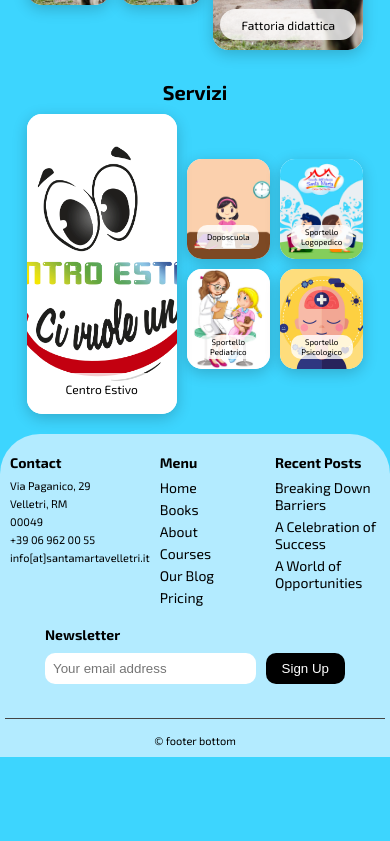
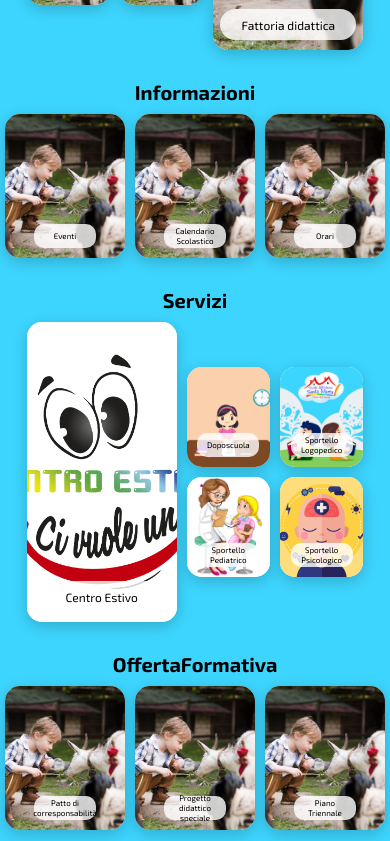
Before and after one commit to MarcolinoA/santamarta, a Next.js app in the folder frontend/: page / in a window 390 px wide. Shown: the part 727-1568 px from the top of the page. Before the commit the page ends 1484 px from the top, so only its background shows below. Built offline with nearby package versions, Linux system fonts and the light colour scheme; no server answers.

Commit message:
crated two new sections

```diff
--- a/frontend/src/Styles/Card.module.css
+++ b/frontend/src/Styles/Card.module.css
@@ -198,6 +198,12 @@
   transform: translateY(-5px);
 }
 
+/* SQUARE CARD*/
+.squareCard {
+	width: 500px;
+	height: 500px;
+}
+
 @media (max-width: 408px) {
 	.cardTable {
 		padding: 0px;
@@ -266,6 +272,26 @@
 	.cardSection {
 		gap: 10px;
 	}
+
+	.squareCard {
+		flex: 1 1 auto;
+		box-sizing: border-box;
+		width: 100%;
+		max-width: 250px;
+		height: auto;
+		aspect-ratio: 5 / 6;
+		min-width: 120px;
+		min-height: 120px;
+	}
+
+	.cardNameSquare {
+		width: 50px;
+		height: 12px;
+		font-size: 10px;
+		padding: 6px;
+		border-radius: 10px;
+		font-size: 8px;
+	}
 }
 
 @media (min-width: 409px) and (max-width: 640px) {
@@ -328,6 +354,24 @@
 		font-size: 8px;
 		margin: 5px;
 	}
+
+	.squareCard {
+		flex: 1 1 auto;
+		box-sizing: border-box;
+		width: 100%;
+		max-width: 250px;
+		height: auto;
+		aspect-ratio: 5 / 6;
+		min-width: 135px;
+		min-height: 135px;
+	}
+
+	.cardNameSquare {
+		width: 90px;
+		height: 12px;
+		font-size: 11px;
+		padding: 8px;
+	}
 }
 
 @media (min-width: 641px) and (max-width: 768px) {
@@ -387,6 +431,23 @@
 		font-size: 13px;
 		margin: 5px;
 	}
+
+	.squareCard {
+		flex: 1 1 auto;
+		box-sizing: border-box;
+		width: 100%;
+		max-width: 250px;
+		height: auto;
+		aspect-ratio: 5 / 6;
+		min-width: 210px;
+		min-height: 210px;
+	}
+
+	.cardNameSquare {
+		width: 150px;
+		height: 18px;
+		font-size: 15px;
+	}
 }
 
 @media (min-width: 769px) and (max-width: 1024px) {
@@ -435,6 +496,23 @@
 
 	.cardBack p {
 		font-size: 15px;
+	}
+
+	.squareCard {
+		flex: 1 1 auto;
+		box-sizing: border-box;
+		width: 100%;
+		max-width: 250px;
+		height: auto;
+		aspect-ratio: 5 / 6;
+		min-width: 255px;
+		min-height: 255px;
+	}
+
+	.cardNameSquare {
+		width: 200px;
+		height: 20px;
+		font-size: 18px;
 	}
 }
 
@@ -485,11 +563,45 @@
 	.cardBack p {
 		font-size: 18px;
 	}
+
+	.squareCard {
+		flex: 1 1 auto;
+		box-sizing: border-box;
+		width: 100%;
+		max-width: 250px;
+		height: auto;
+		aspect-ratio: 5 / 6;
+		min-width: 300px;
+		min-height: 300px;
+	}
+
+	.cardNameSquare {
+		width: 250px;
+		height: 25px;
+		font-size: 20px;
+	}
 }
 
 @media (min-width: 1281px) and (max-width: 1680px) {
 	.cardBack p {
 		font-size: 23px;
+	}
+
+	.squareCard {
+		flex: 1 1 auto;
+		box-sizing: border-box;
+		width: 100%;
+		max-width: 250px;
+		height: auto;
+		aspect-ratio: 5 / 6;
+		min-width: 355px;
+		min-height: 355px;
+	}
+
+	.cardNameSquare {
+		width: 250px;
+		height: 25px;
+		font-size: 22px;
 	}
 }
 
@@ -540,4 +652,21 @@
 	.cardBack p {
 		font-size: 25px;
 	}
+
+	.squareCard {
+		flex: 1 1 auto;
+		box-sizing: border-box;
+		width: 100%;
+		max-width: 250px;
+		height: auto;
+		aspect-ratio: 5 / 6;
+		min-width: 400px;
+		min-height: 400px;
+	}
+
+	.cardNameSquare {
+		width: 250px;
+		height: 25px;
+		font-size: 23px;
+	}
 }
--- a/frontend/src/Styles/Footer.module.css
+++ b/frontend/src/Styles/Footer.module.css
@@ -7,6 +7,7 @@
   align-items: center;
 	border-top-left-radius: 80px;
 	border-top-right-radius: 80px;
+  margin-top: 20px;
 }
 
 .footerSection {
--- a/frontend/src/app/page.tsx
+++ b/frontend/src/app/page.tsx
@@ -1,10 +1,12 @@
 import React, { Suspense } from "react";
 import HomePage from "../components/HomePage/HomePage";
-import CardTable from "../components/Sections/Cards/CardTable";
-import CardTableTwo from "../components/Sections/Cards/CardTableTwo";
 import Footer from "../components/shared/Footer";
 import styles from "../Styles/HomePage/Header.module.css";
 import Navbar from "../components/HomePage/Navbar";
+import Servizi from "../components/Sections/Servizi";
+import Laboratori from "../components/Sections/Laboratori";
+import Informazioni from "../components/Sections/Informazioni";
+import OffertaFormativa from "../components/Sections/OffertaFormativa";
 
 // Esporta i metadata
 export const metadata = {
@@ -39,8 +41,10 @@ const Home = () => {
 					<HomePage />
 				</Suspense>
 			</main>
-			<CardTable cardTitle="Laboratori" />
-			<CardTableTwo cardTitle="Servizi" />
+			<Laboratori cardTitle="Laboratori" />
+			<Informazioni cardTitle="Informazioni" />
+			<Servizi cardTitle="Servizi" />
+			<OffertaFormativa cardTitle="OffertaFormativa" />
 			<footer>
 				<Footer />
 			</footer>
--- a/frontend/src/components/HomePage/EditHomePage/HomeImgList.tsx
+++ b/frontend/src/components/HomePage/EditHomePage/HomeImgList.tsx
@@ -2,7 +2,7 @@
 import React, { useEffect, useState } from "react";
 import { imageServices } from "../../../services/apiImagesServices";
 import Image, { StaticImageData } from "next/image";
-import Card from "../../Sections/Cards/Card";
+import Card from "../../shared/Card";
 import { useRouter } from "next/navigation";
 import DeleteBtn from "../../shared/btns/DeleteBtn";
 import AddBtn from "../../shared/btns/AddBtn";
--- a/frontend/src/components/Sections/Cards/Card.tsx
+++ /dev/null
@@ -1,78 +0,0 @@
-"use client";
-import React, { useRef, useState } from "react";
-import stylesCard from "../../../Styles/Card.module.css";
-import Image, { StaticImageData } from "next/image";
-
-interface CardProps {
-	img: string | StaticImageData;
-	alt: string;
-	cardName: string;
-	desc?: React.ReactNode;
-	onClick?: () => void;
-	className?: string;
-	isFlipped?: boolean;
-	onFlip?: () => void;
-	dataid?: string;
-	isLarge?: boolean;
-}
-
-const Card: React.FC<CardProps> = ({
-	img,
-	alt,
-	cardName,
-	desc,
-	onClick,
-	className,
-	isFlipped = false,
-	onFlip,
-	dataid,
-	isLarge = false,
-}) => {
-	const [isVisible, setIsVisible] = useState(false);
-	const cardRef = useRef<HTMLDivElement>(null);
-
-	const handleClick = () => {
-		if (onFlip) onFlip();
-		if (onClick) onClick();
-	};
-
-	const cardClasses = `${stylesCard.CardContainer} ${isVisible ? stylesCard.visible : ""} ${isFlipped ? stylesCard.flipped : ""} ${className} ${isLarge ? stylesCard.largeCard : stylesCard.smallCard}`;
-	const cardNameClasses = `${stylesCard.cardName} ${isLarge ? stylesCard.cardNameLarge : stylesCard.cardNameSmall}`;
-
-	return (
-		<div
-			data-id={`card-container-${dataid}`}
-			ref={cardRef}
-			className={cardClasses}
-			onClick={handleClick}
-		>
-			<div className={stylesCard.cardInner}>
-				<div className={stylesCard.cardFront} data-id={`card-front-${dataid}`}>
-					<Image
-						src={img}
-						alt={alt || "Default Alt Text"}
-						layout="fill"
-						objectFit="cover"
-						quality={100}
-						priority={true}
-						data-id={dataid || "default-data-id"}
-					/>
-					<div className={cardNameClasses} data-id={`card-name-${dataid}`}>
-						{cardName}
-					</div>
-				</div>
-				<div className={stylesCard.cardBack}>
-					{Array.isArray(desc) ? (
-						desc.map((line, index) => (
-							<p key={index} dangerouslySetInnerHTML={{ __html: line }}></p>
-						))
-					) : (
-						<p>{desc}</p>
-					)}
-				</div>
-			</div>
-		</div>
-	);
-};
-
-export default Card;
--- /dev/null
+++ b/frontend/src/components/Sections/Informazioni.tsx
@@ -0,0 +1,63 @@
+"use client";
+import React, { useState } from "react";
+import stylesCard from "../../Styles/Card.module.css";
+import Card from "../shared/Card";
+import fattoriaDidattica from "../../../public/fattoriaDidattica.jpeg";
+
+interface cardTableProps {
+  cardTitle: string;
+}
+
+const Informazioni: React.FC<cardTableProps> = ({ cardTitle }) => {
+  const [cardArr, setCardArr] = useState([
+    {
+      index: 2,
+      title: "Orari",
+      img: fattoriaDidattica,
+      alt: "Laboratorio di Psicomotricità Image",
+      dataid: "orari",
+    },
+    {
+      index: 1,
+      title: "Calendario Scolastico",
+      img: fattoriaDidattica,
+      alt: "Fattoria Didattica Image",
+      dataid: "calendario-scolastico",
+    },
+
+    {
+      index: 3,
+      title: "Eventi",
+      img: fattoriaDidattica,
+      alt: "Laboratorio di Inglese Image",
+      dataid: "eventi",
+    },
+  ]);
+
+  const handleCardClick = () => {
+    return <div>Test</div>;
+  };
+
+  return (
+    <div className={stylesCard.cardTable}>
+      <h2 className={stylesCard.cardTitle}>{cardTitle}</h2>
+      <div className={stylesCard.cardSection}>
+        {cardArr
+          .filter((card) => card.index)
+          .map((card) => (
+            <Card
+              dataid={card.dataid}
+              key={card.index}
+              onClick={() => handleCardClick()}
+              cardName={card.title}
+              img={card.img}
+              alt={card.title}
+              isSquare={true}
+            />
+          ))}
+      </div>
+    </div>
+  );
+};
+
+export default Informazioni;
--- /dev/null
+++ b/frontend/src/components/Sections/OffertaFormativa.tsx
@@ -0,0 +1,63 @@
+"use client";
+import React, { useState } from "react";
+import stylesCard from "../../Styles/Card.module.css";
+import Card from "../shared/Card";
+import fattoriaDidattica from "../../../public/fattoriaDidattica.jpeg";
+
+interface cardTableProps {
+  cardTitle: string;
+}
+
+const OffertaFormativa: React.FC<cardTableProps> = ({ cardTitle }) => {
+  const [cardArr, setCardArr] = useState([
+    {
+      index: 2,
+      title: "Piano Triennale",
+      img: fattoriaDidattica,
+      alt: "Piano Triennale",
+      dataid: "piano-triennale",
+    },
+    {
+      index: 1,
+      title: "Progetto didattico speciale",
+      img: fattoriaDidattica,
+      alt: "Progetto didattico speciale",
+      dataid: "prog-didattico-speciale",
+    },
+
+    {
+      index: 3,
+      title: "Patto di corresponsabilità",
+      img: fattoriaDidattica,
+      alt: "Patto di corresponsabilita",
+      dataid: "patto-di-corresponsabilita",
+    },
+  ]);
+
+  const handleCardClick = () => {
+    return <div>Test</div>;
+  };
+
+  return (
+    <div className={stylesCard.cardTable}>
+      <h2 className={stylesCard.cardTitle}>{cardTitle}</h2>
+      <div className={stylesCard.cardSection}>
+        {cardArr
+          .filter((card) => card.index)
+          .map((card) => (
+            <Card
+              dataid={card.dataid}
+              key={card.index}
+              onClick={() => handleCardClick()}
+              cardName={card.title}
+              img={card.img}
+              alt={card.title}
+              isSquare={true}
+            />
+          ))}
+      </div>
+    </div>
+  );
+};
+
+export default OffertaFormativa;
--- /dev/null
+++ b/frontend/src/components/shared/Card.tsx
@@ -0,0 +1,101 @@
+"use client";
+import React, { useRef, useState } from "react";
+import stylesCard from "../../Styles/Card.module.css";
+import Image, { StaticImageData } from "next/image";
+
+interface CardProps {
+  img: string | StaticImageData;
+  alt: string;
+  cardName: string;
+  desc?: React.ReactNode;
+  onClick?: () => void;
+  className?: string;
+  isFlipped?: boolean;
+  onFlip?: () => void;
+  dataid?: string;
+  isLarge?: boolean;
+  isSquare?: boolean;
+}
+
+const Card: React.FC<CardProps> = ({
+  img,
+  alt,
+  cardName,
+  desc,
+  onClick,
+  className,
+  isFlipped = false,
+  onFlip,
+  dataid,
+  isLarge = false,
+  isSquare = false,
+}) => {
+  const [isVisible, setIsVisible] = useState(false);
+  const cardRef = useRef<HTMLDivElement>(null);
+
+  const handleClick = () => {
+    if (onFlip) onFlip();
+    if (onClick) onClick();
+  };
+
+  const getCardSizeClass = () => {
+    if (isSquare) return stylesCard.squareCard;
+    if (isLarge) return stylesCard.largeCard;
+    return stylesCard.smallCard;
+  };
+
+  const getCardNameSizeClass = () => {
+    if (isSquare) return stylesCard.cardNameSquare;
+    if (isLarge) return stylesCard.cardNameLarge;
+    return stylesCard.cardNameSmall;
+  };
+
+  const cardClassesArray = [
+    stylesCard.CardContainer,
+    isVisible && stylesCard.visible,
+    isFlipped && stylesCard.flipped,
+    className,
+    getCardSizeClass()
+  ];
+
+  const cardClasses = cardClassesArray.filter(Boolean).join(" ");
+
+  const cardNameClasses = `${stylesCard.cardName} ${getCardNameSizeClass()}`;
+
+  return (
+    <div
+      data-id={`card-container-${dataid}`}
+      ref={cardRef}
+      className={cardClasses}
+      onClick={handleClick}
+    >
+      <div className={stylesCard.cardInner}>
+        <div className={stylesCard.cardFront} data-id={`card-front-${dataid}`}>
+          <Image
+            src={img}
+            alt={alt || "Default Alt Text"}
+            layout="fill"
+            objectFit="cover"
+            quality={100}
+            priority={true}
+            data-id={dataid || "default-data-id"}
+          />
+          <div className={cardNameClasses} data-id={`card-name-${dataid}`}>
+            {cardName}
+          </div>
+        </div>
+        <div className={stylesCard.cardBack}>
+          {Array.isArray(desc) ? (
+            desc.map((line, index) => (
+              <p key={index} dangerouslySetInnerHTML={{ __html: line }}></p>
+            ))
+          ) : (
+            <p>{desc}</p>
+          )}
+        </div>
+      </div>
+    </div>
+  );
+};
+
+export default Card;
```
Also changed, not shown: frontend/src/components/Sections/Laboratori.tsx (renamed from frontend/src/components/Sections/Cards/CardTable.tsx, +5 -5 lines), frontend/src/components/Sections/Servizi.tsx (renamed from frontend/src/components/Sections/Cards/CardTableTwo.tsx, +9 -9 lines).
